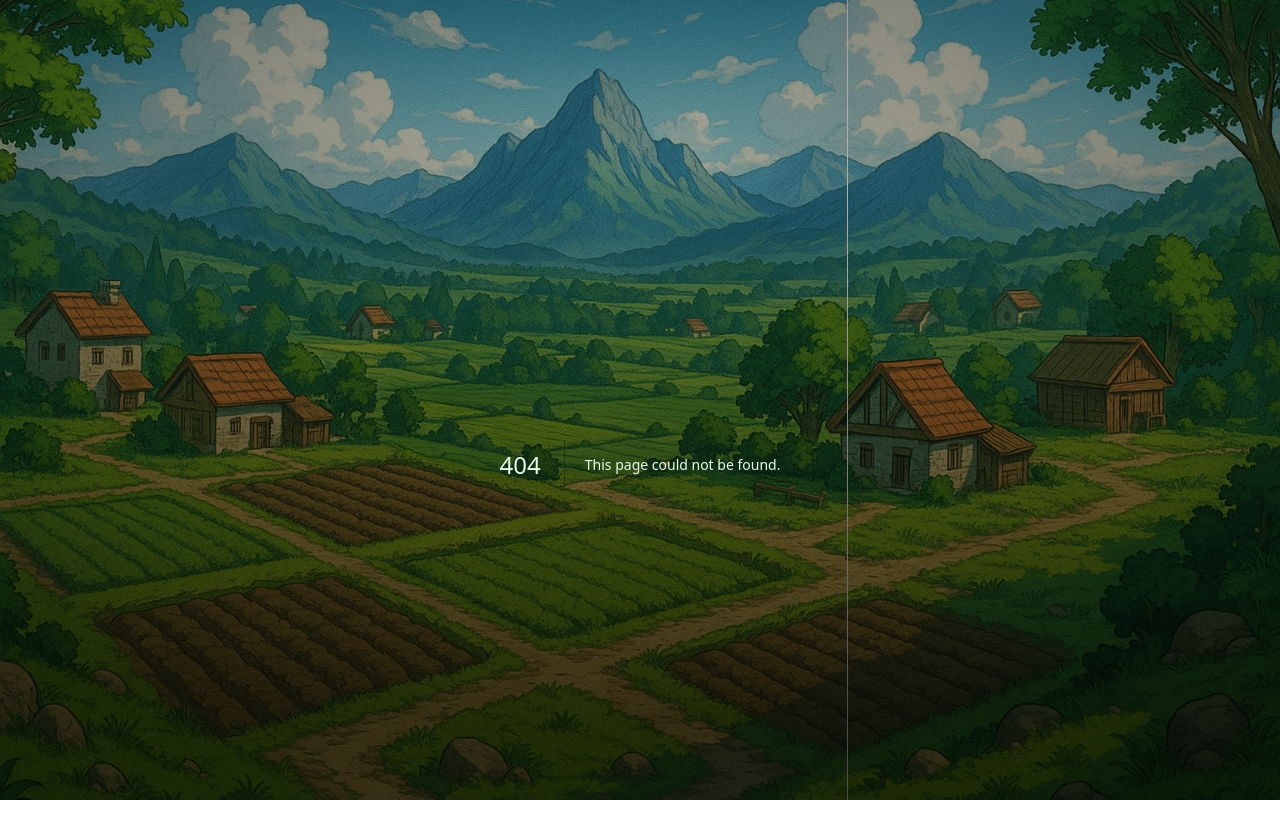
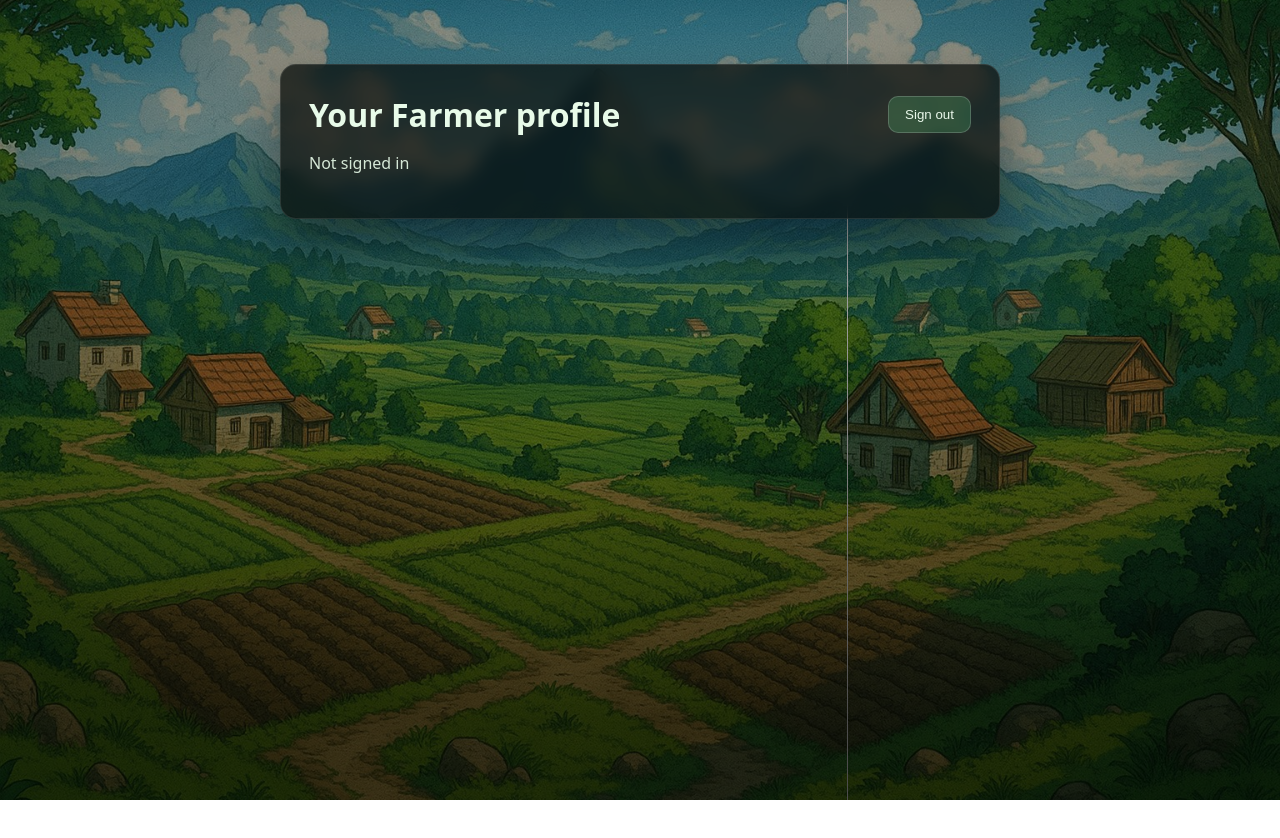
Before and after one commit to thewolfofwolves/plowed-access, a Next.js app: page /me in a window 1280 px wide. Before the commit this address had no page. Shown: the top 838 px of the page. Built offline with nearby package versions, Linux system fonts and the light colour scheme; no server answers.

Commit message:
Create page.js

```diff
--- /dev/null
+++ b/app/me/page.js
@@ -0,0 +1,129 @@
+"use client";
+import { useEffect, useState } from "react";
+
+export default function Me() {
+  const [rec, setRec] = useState(null);
+  const [msg, setMsg] = useState("Loading…");
+  const [formWallet, setFormWallet] = useState("");
+  const [saving, setSaving] = useState(false);
+  const [saveMsg, setSaveMsg] = useState("");
+  const [copyMsg, setCopyMsg] = useState("");
+
+  useEffect(() => {
+    (async () => {
+      const r = await fetch("/api/profile/me");
+      const j = await r.json();
+      if (!r.ok) { setMsg(j.error || "Not signed in"); return; }
+      setRec(j);
+      setFormWallet(j.wallet_address || "");
+      setMsg("");
+    })();
+  }, []);
+
+  const shell = {
+    maxWidth: 760,
+    margin: "48px auto",
+    padding: 28,
+    background: "rgba(6,10,7,0.72)",
+    backdropFilter: "blur(8px)",
+    border: "1px solid rgba(255,255,255,0.10)",
+    borderRadius: 16,
+    boxShadow: "0 24px 60px rgba(0,0,0,0.45)",
+    boxSizing: "border-box",
+  };
+  const inputStyle = {
+    display: "block", width: "100%", padding: "12px 14px", margin: "8px 0 14px",
+    borderRadius: 10, border: "1px solid rgba(255,255,255,0.18)",
+    background: "rgba(255,255,255,0.06)", color: "#eaf8eb", boxSizing: "border-box",
+  };
+  const button = {
+    padding: "10px 16px", borderRadius: 10, border: "1px solid rgba(255,255,255,0.18)",
+    background: "rgba(87,214,127,0.22)", color: "#eaf8eb", cursor: "pointer",
+  };
+
+  async function saveWallet(e) {
+    e.preventDefault();
+    setSaving(true); setSaveMsg("");
+    const r = await fetch("/api/profile/me/wallet", {
+      method: "PATCH",
+      headers: { "Content-Type": "application/json" },
+      body: JSON.stringify({ wallet: formWallet }),
+    });
+    const j = await r.json();
+    setSaving(false);
+    if (!r.ok) { setSaveMsg(j.error || "Failed to update wallet"); return; }
+    setSaveMsg("Wallet updated ✓");
+    setRec(prev => prev ? { ...prev, wallet_address: j.claim.wallet_address } : prev);
+  }
+
+  async function signOut() {
+    await fetch("/api/auth/signout", { method: "POST" });
+    window.location.href = "/profile";
+  }
+
+  async function copyReferral() {
+    if (!rec?.referral_code) return;
+    try { await navigator.clipboard.writeText(rec.referral_code); setCopyMsg("Copied ✓"); }
+    catch { setCopyMsg("Copy failed"); }
+    setTimeout(() => setCopyMsg(""), 1500);
+  }
+
+  return (
+    <main>
+      <div style={shell}>
+        <div style={{display:"flex",alignItems:"center",justifyContent:"space-between",gap:12}}>
+          <h1 style={{ margin: 0 }}>Your Farmer profile</h1>
+          <button onClick={signOut} style={button}>Sign out</button>
+        </div>
+
+        {msg && <p style={{ opacity: 0.9 }}>{msg}</p>}
+
+        {rec && (
+          <>
+            <p><strong>Wallet:</strong> {rec.wallet_address}</p>
+            <p><strong>Tier:</strong> {rec.tier}</p>
+
+            {rec.referral_code && (
+              <p style={{display:"flex",alignItems:"center",gap:10}}>
+                <span><strong>Referral code:</strong> {rec.referral_code}</span>
+                <button type="button" onClick={copyReferral} style={{...button, padding:"6px 10px"}}>Copy</button>
+                {copyMsg && <span style={{ opacity: 0.9 }}>{copyMsg}</span>}
+              </p>
+            )}
+
+            {rec.x_username && (
+              <div style={{ display: "flex", alignItems: "center", gap: 12, marginTop: 8 }}>
+                {rec.x_avatar_url && (
+                  <img src={rec.x_avatar_url} width={64} height={64} style={{ borderRadius: 12 }} alt="avatar" />
+                )}
+                <div>
+                  <div><strong>{rec.x_name}</strong></div>
+                  <div>@{rec.x_username}</div>
+                </div>
+              </div>
+            )}
+
+            <hr style={{ margin: "24px 0", borderColor: "rgba(255,255,255,0.12)" }} />
+
+            <form onSubmit={saveWallet}>
+              <label>Update wallet address</label>
+              <input
+                value={formWallet}
+                onChange={(e) => setFormWallet(e.target.value)}
+                style={inputStyle}
+                placeholder="Enter your Solana wallet"
+                required
+              />
+              <div style={{display:"flex",alignItems:"center",gap:12}}>
+                <button type="submit" style={button} disabled={saving}>
+                  {saving ? "Saving…" : "Save wallet"}
+                </button>
+                {saveMsg && <span style={{ opacity: 0.9 }}>{saveMsg}</span>}
+              </div>
+            </form>
+          </>
+        )}
+      </div>
+    </main>
+  );
+}
```
